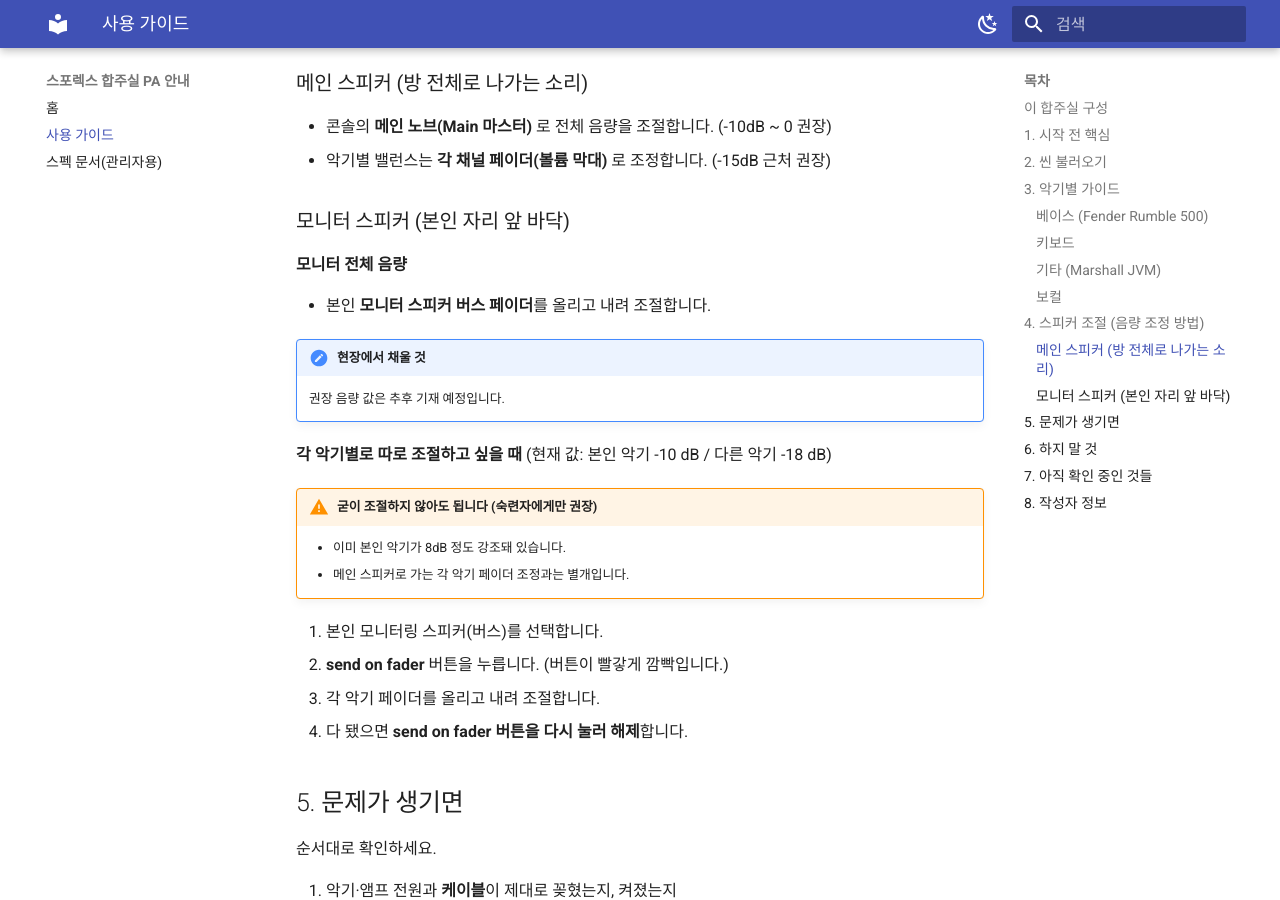
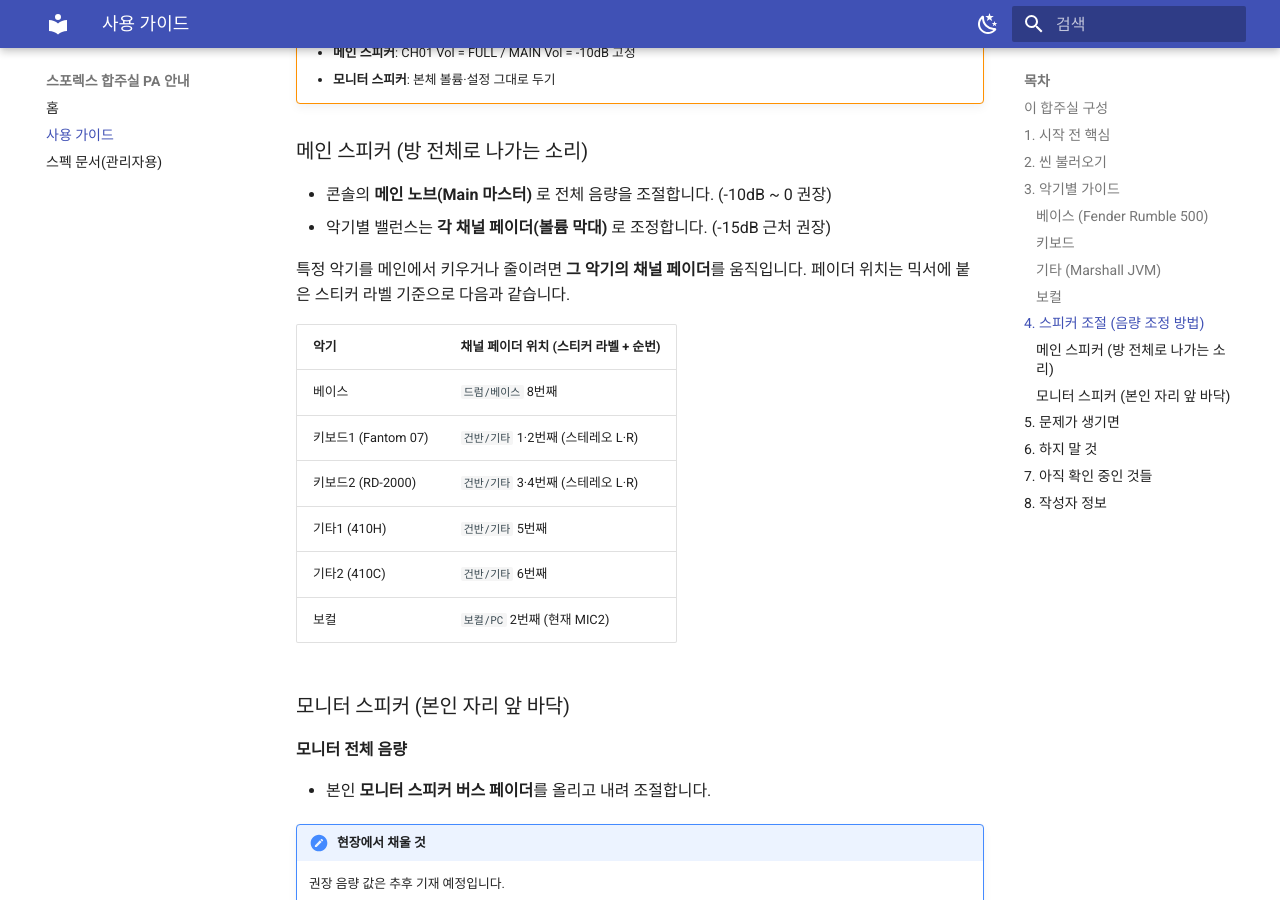
Before and after one commit to SingeonKim/mua-bandroom-guide, an MkDocs documentation site: the page built from docs/guide.md, in a window 1280 px wide and 900 px high, scrolled down 3642 px. Built offline with MkDocs 1.6.1 and Material for MkDocs 9.7.7, drawn with Linux system fonts in a browser that asks for light colours; some of the changed text lies outside the part shown.

Commit message:
docs: label keyboards (Fantom07 76key/RD-2000 88key); add per-instrument main fader positions by sticker label; correct patch source to setup doc from building manager

```diff
--- a/docs/guide.md
+++ b/docs/guide.md
@@ -49,7 +49,9 @@
 
 ### 키보드
 
-- 키보드 2대 모두 본체 볼륨 노브를 **12시 근처에서 조정**합니다.
+- **키보드1 = Fantom 07** (76키, 작은 것)
+- **키보드2 = RD-2000** (88키, 큰 것)
+- 두 대 모두 본체 볼륨 노브를 **12시 근처에서 조정**합니다.
 
 ### 기타 (Marshall JVM)
 
@@ -109,6 +111,17 @@
 - 콘솔의 **메인 노브(Main 마스터)** 로 전체 음량을 조절합니다. (-10dB ~ 0 권장)
 - 악기별 밸런스는 **각 채널 페이더(볼륨 막대)** 로 조정합니다. (-15dB 근처 권장)
 
+특정 악기를 메인에서 키우거나 줄이려면 **그 악기의 채널 페이더**를 움직입니다. 페이더 위치는 믹서에 붙은 스티커 라벨 기준으로 다음과 같습니다.
+
+| 악기 | 채널 페이더 위치 (스티커 라벨 + 순번) |
+|------|--------------------------------|
+| 베이스 | `드럼/베이스` 8번째 |
+| 키보드1 (Fantom 07) | `건반/기타` 1·2번째 (스테레오 L·R) |
+| 키보드2 (RD-2000) | `건반/기타` 3·4번째 (스테레오 L·R) |
+| 기타1 (410H) | `건반/기타` 5번째 |
+| 기타2 (410C) | `건반/기타` 6번째 |
+| 보컬 | `보컬/PC` 2번째 (현재 MIC2) |
+
 ### 모니터 스피커 (본인 자리 앞 바닥)
 
 **모니터 전체 음량**
```
Also changed, not shown: docs/index.md (+1 -1 lines), docs/spec.md (+4 -4 lines), source/mixer-rear-initial-setup.md (+2 -2 lines).
